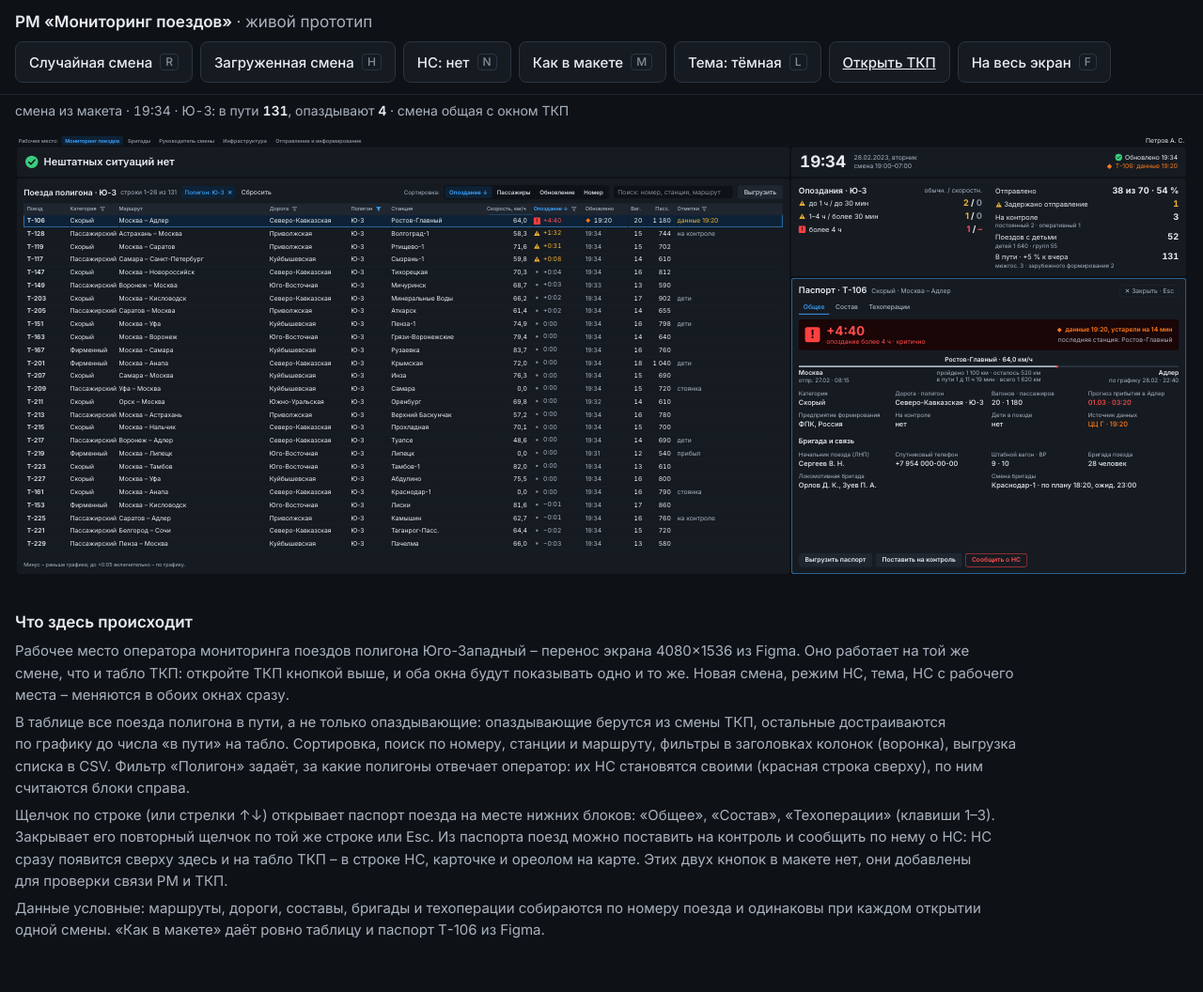
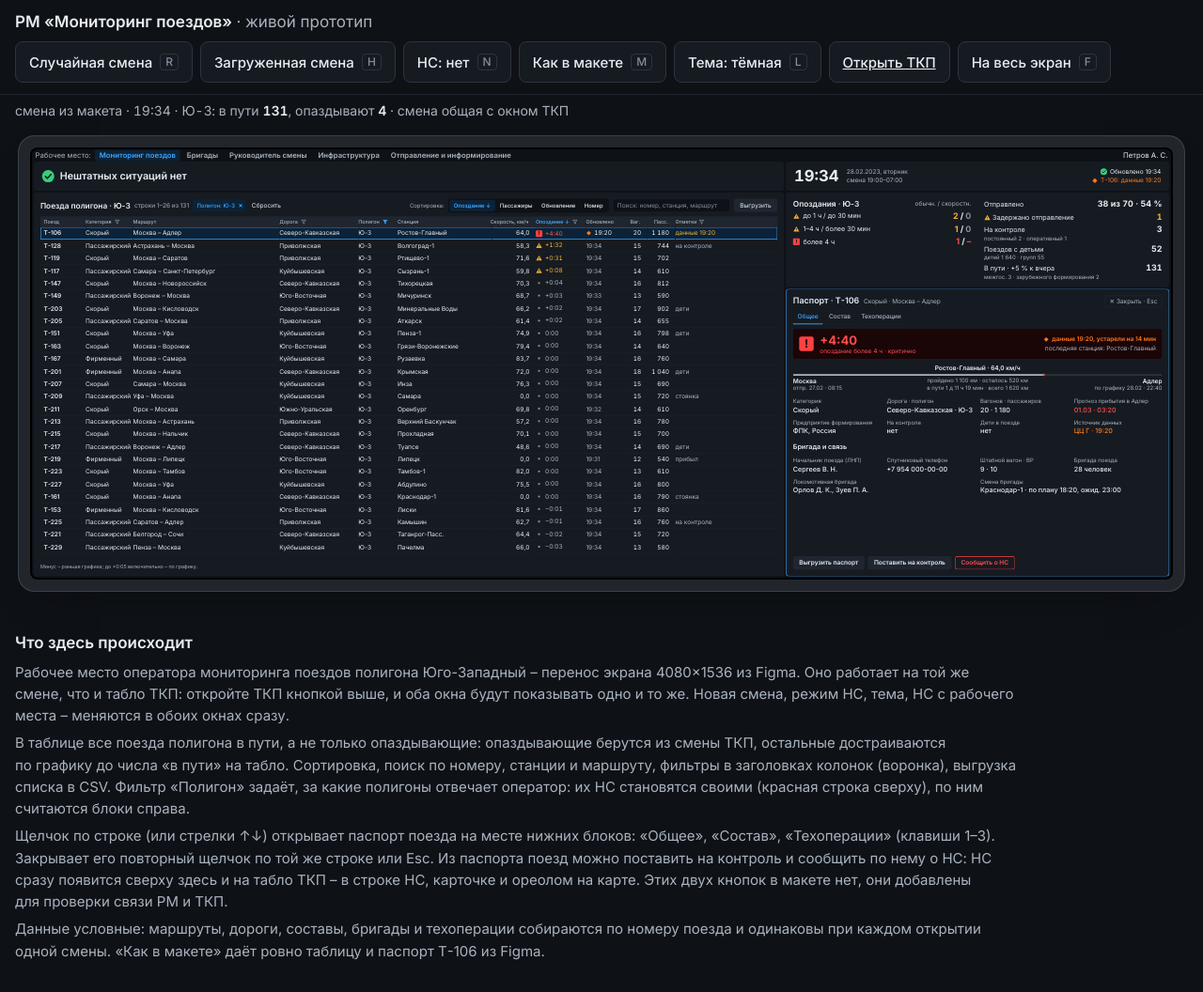
Before and after one commit to belyaevartemg-sudo/TKP, a plain HTML site: page rm.html in a window 1280 px wide. Shown: the whole page at 94% size. Before the commit the page ends 1034 px from the top, so only its background shows below. Drawn offline with Linux system fonts and the light colour scheme.

Commit message:
Add files via upload

```diff
--- a/css/board.css
+++ b/css/board.css
@@ -1,5 +1,6 @@
 [hidden]{display:none!important}
 :root{
+  --bezel:#22262c; --bezel-edge:#3b414a;
   --bg:#0e1116; --panel:#161b22; --line:#1f2630; --line2:#2b3440;
   --text:#e8edf2; --sec:#a9b3bf; --mut:#838d9a;
   --amb:#f2b233; --red:#ff4d4d; --rbg:#1a0507; --green:#3ccb7f; --orange:#ff7a1a;
@@ -65,8 +66,10 @@ body.present .add{display:none}
 @media (prefers-reduced-motion:reduce){.board .flash{animation:none;outline-color:var(--amb)}}
 .stat{font-size:14px;color:var(--sec);padding:8px 16px 0;min-height:30px;font-variant-numeric:tabular-nums}
 .stat b{color:var(--text);font-weight:600}
-.stage{padding:12px 16px 16px}
-.board-wrap{position:relative;width:100%;aspect-ratio:5400/2500;overflow:hidden;border-radius:6px;background:var(--bg)}
+.stage{padding:28px 34px 36px}
+/* рамка дисплея: корпус монитора тенью, размеры экрана не меняет (масштаб считается от clientWidth) */
+.board-wrap{position:relative;width:100%;aspect-ratio:5400/2500;overflow:hidden;border-radius:6px;background:var(--bg);
+  box-shadow:0 0 0 2px #000,0 0 0 14px var(--bezel),0 0 0 15px var(--bezel-edge),0 18px 40px -10px rgba(0,0,0,.55)}
 .foot{padding:0 16px 32px;max-width:1100px;color:var(--sec);font-size:15px;line-height:1.55}
 .foot h2{font-size:17px;color:var(--text);font-weight:600;margin:20px 0 6px}
 .foot p+p{margin-top:6px}
@@ -78,7 +81,7 @@ textarea{width:100%;min-height:320px;background:var(--panel);color:var(--text);b
 .err{color:var(--red);margin-top:8px}
 body.present .bar,body.present .stat,body.present .foot{display:none}
 body.present .stage{padding:0}
-body.present .board-wrap{border-radius:0}
+body.present .board-wrap{border-radius:0;box-shadow:none}
 
 /* ---------- табло 5400×2500 (координаты – px табло, как в Figma) ---------- */
 .board{position:absolute;left:0;top:0;width:5400px;height:2500px;transform-origin:0 0;background:var(--bg);
--- a/css/rm.css
+++ b/css/rm.css
@@ -19,11 +19,11 @@
 .rm :focus-visible{outline:3px solid var(--amb);outline-offset:2px}
 
 /* шапка: роль и пользователь */
-.rm-top{position:absolute;left:0;top:0;width:4080px;height:44px;display:flex;align-items:center;gap:6px;padding:0 12px;font-size:18px;color:var(--sec)}
+.rm-top{position:absolute;left:0;top:0;width:4080px;height:44px;display:flex;align-items:center;gap:8px;padding:0 12px;font-size:26px;color:var(--sec)}
 .rm-top-l{margin-right:6px}
-.rm-tab{padding:5px 12px;border-radius:6px;font-weight:600;color:var(--mut)}
+.rm-tab{padding:2px 16px;border-radius:8px;font-weight:600;color:var(--sec);line-height:36px}
 .rm-tab.on{background:var(--chipbg);color:var(--blue)}
-.rm-user{margin-left:auto;font-size:22px;color:var(--text)}
+.rm-user{margin-left:auto;font-size:26px;color:var(--text)}
 
 /* тревоги и НС */
 .rm-alarm{left:6px;top:44px;width:2688px;height:104px;display:flex;align-items:center;gap:20px;padding:0 30px}
```
